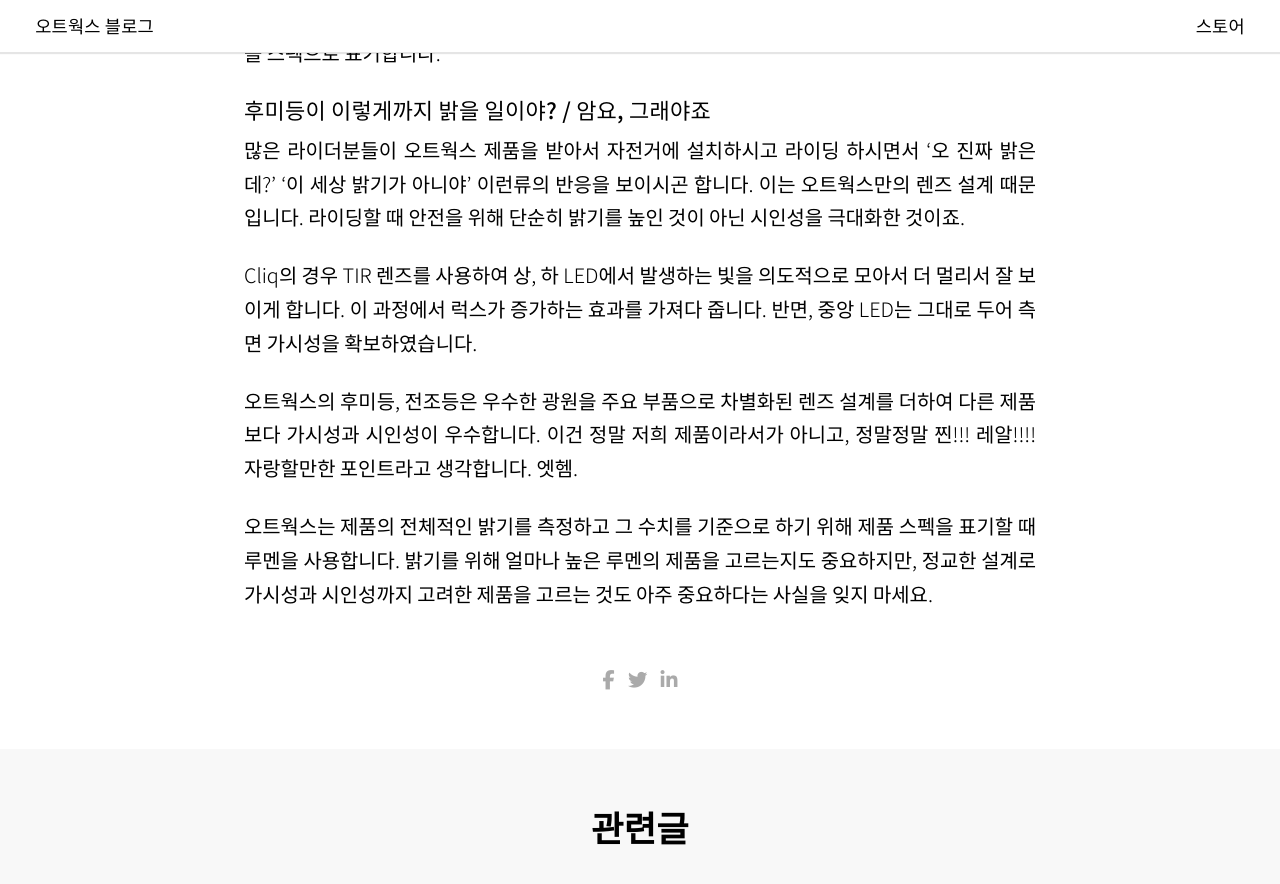
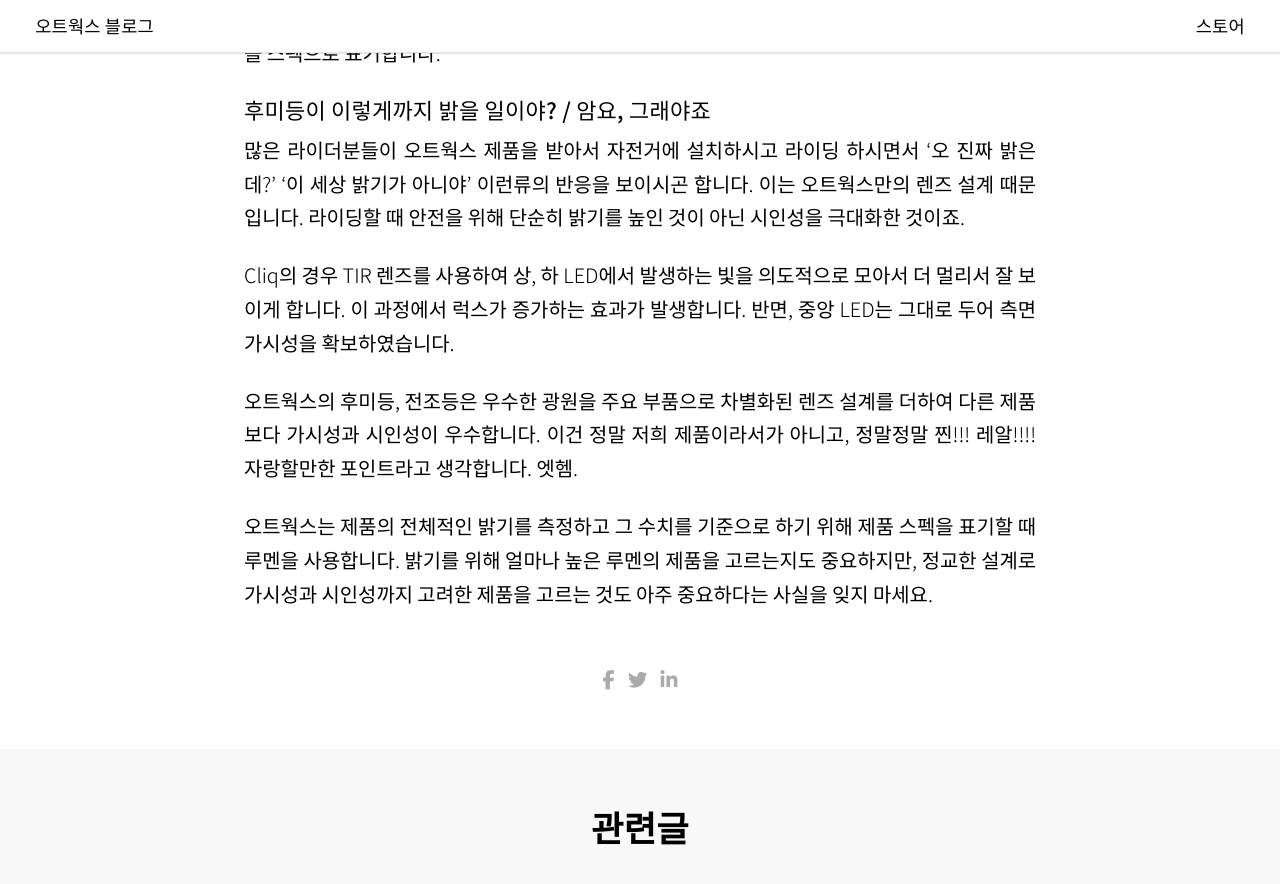
Before and after one commit to hauteworks/hauteworks-blog, a Jekyll site: the page built from _posts/2021-06-17-story-of-lumen-lux-and-light.markdown, in a window 1280 px wide and 900 px high, scrolled down 3087 px. Shown: the top 884 px of the window. Built offline with Jekyll 4.4.1, drawn with Linux system fonts in a browser that asks for light colours; nearby versions of some CDN libraries.

Commit message:
문장 수정

```diff
--- a/_posts/2021-06-17-story-of-lumen-lux-and-light.markdown
+++ b/_posts/2021-06-17-story-of-lumen-lux-and-light.markdown
@@ -37,7 +37,7 @@
 
 많은 라이더분들이 오트웍스 제품을 받아서 자전거에 설치하시고 라이딩 하시면서 '오 진짜 밝은데?' '이 세상 밝기가 아니야' 이런류의 반응을 보이시곤 합니다. 이는 오트웍스만의 렌즈 설계 때문입니다. 라이딩할 때 안전을 위해 단순히 밝기를 높인 것이 아닌 시인성을 극대화한 것이죠.
 
-Cliq의 경우 TIR 렌즈를 사용하여 상, 하 LED에서 발생하는 빛을 의도적으로 모아서 더 멀리서 잘 보이게 합니다. 이 과정에서 럭스가 증가하는 효과를 가져다 줍니다. 반면, 중앙 LED는 그대로 두어 측면 가시성을 확보하였습니다.
+Cliq의 경우 TIR 렌즈를 사용하여 상, 하 LED에서 발생하는 빛을 의도적으로 모아서 더 멀리서 잘 보이게 합니다. 이 과정에서 럭스가 증가하는 효과가 발생합니다. 반면, 중앙 LED는 그대로 두어 측면 가시성을 확보하였습니다.
 
 오트웍스의 후미등, 전조등은 우수한 광원을 주요 부품으로 차별화된 렌즈 설계를 더하여 다른 제품보다 가시성과 시인성이 우수합니다. 이건 정말 저희 제품이라서가 아니고, 정말정말 찐!!! 레알!!!! 자랑할만한 포인트라고 생각합니다. 엣헴.
 
```
